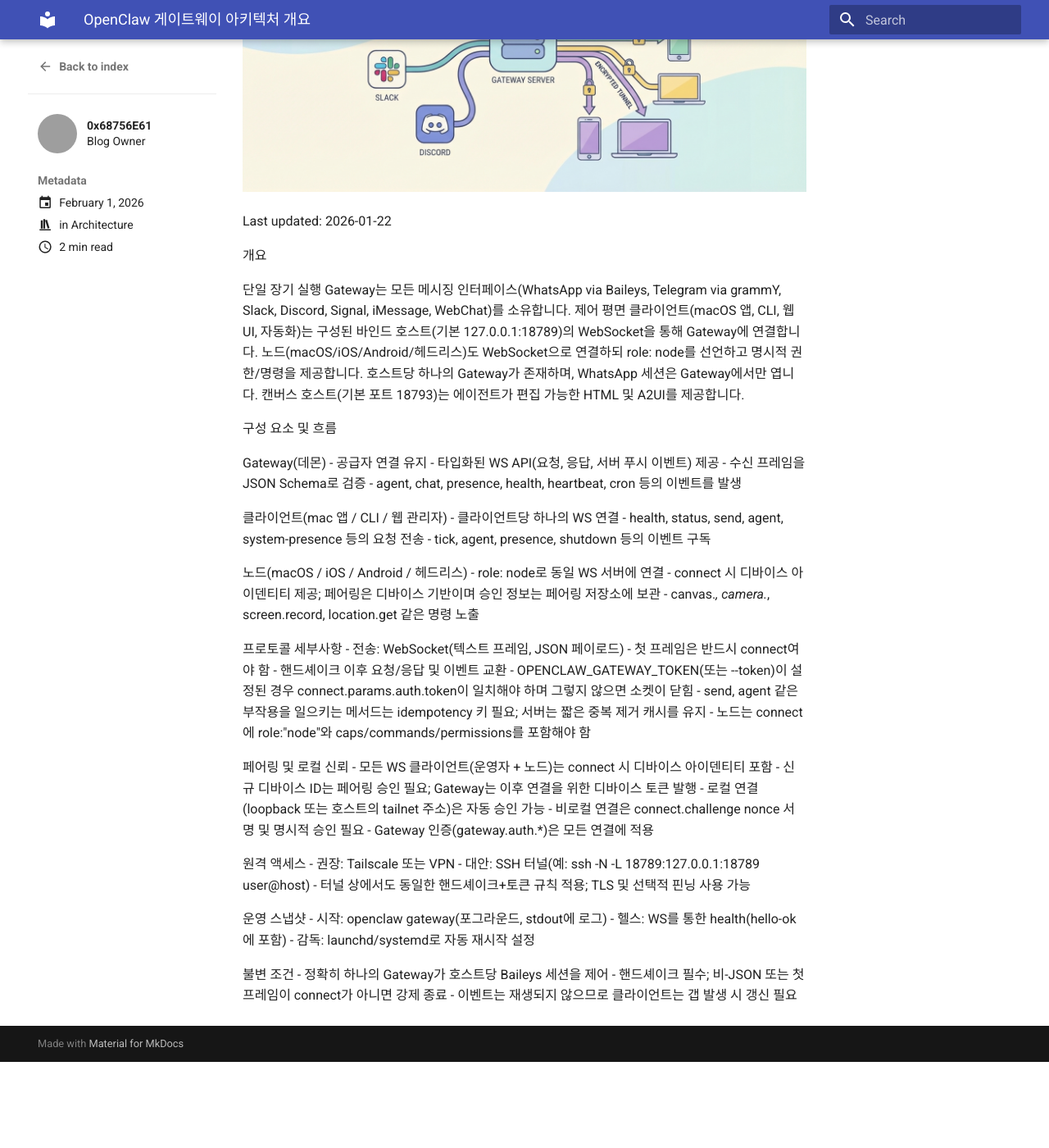
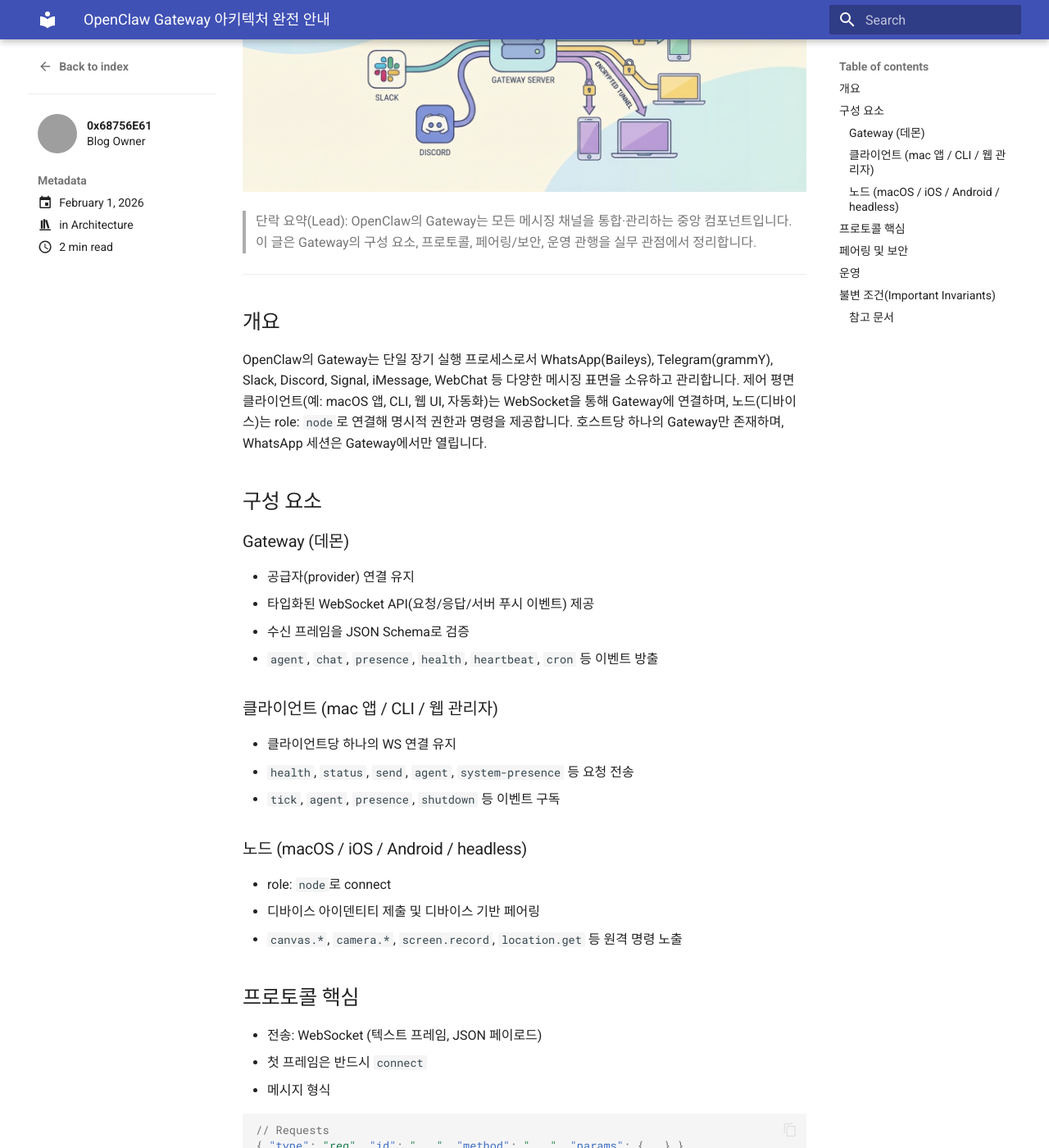
Before and after one commit to 0x68756E61/0x68756E61.github.io, an MkDocs documentation site: the page built from docs/blog/posts/2026-02-01-openclaw-gateway-architecture-overview.md, in a window 1280 px wide and 1400 px high, scrolled down 321 px. Shown: the whole window at 82% size. Built offline with MkDocs 1.6.1 and Material for MkDocs 9.7.7, drawn with Linux system fonts in a browser that asks for light colours; before the commit the page ends 1616 px from its top, so only the background shows below that; some of the changed text lies outside the part shown; grey boxes are pictures that could not be loaded.

Commit message:
Format: improve OpenClaw Gateway post to README guidelines

````diff
--- a/docs/blog/posts/2026-02-01-openclaw-gateway-architecture-overview.md
+++ b/docs/blog/posts/2026-02-01-openclaw-gateway-architecture-overview.md
@@ -1,5 +1,5 @@
 ---
-title: OpenClaw 게이트웨이 아키텍처 개요
+title: OpenClaw Gateway 아키텍처 완전 안내
 date: 2026-02-01
 authors:
   - '0x68756E61'
@@ -12,57 +12,75 @@
 
 ![](/assets/images/openclaw-gateway-architecture-overview-hero.png)
 
+> 단락 요약(Lead): OpenClaw의 Gateway는 모든 메시징 채널을 통합·관리하는 중앙 컴포넌트입니다. 이 글은 Gateway의 구성 요소, 프로토콜, 페어링/보안, 운영 관행을 실무 관점에서 정리합니다.
 
-Last updated: 2026-01-22
+---
 
-개요
+## 개요
 
-단일 장기 실행 Gateway는 모든 메시징 인터페이스(WhatsApp via Baileys, Telegram via grammY, Slack, Discord, Signal, iMessage, WebChat)를 소유합니다. 제어 평면 클라이언트(macOS 앱, CLI, 웹 UI, 자동화)는 구성된 바인드 호스트(기본 127.0.0.1:18789)의 WebSocket을 통해 Gateway에 연결합니다. 노드(macOS/iOS/Android/헤드리스)도 WebSocket으로 연결하되 role: node를 선언하고 명시적 권한/명령을 제공합니다. 호스트당 하나의 Gateway가 존재하며, WhatsApp 세션은 Gateway에서만 엽니다. 캔버스 호스트(기본 포트 18793)는 에이전트가 편집 가능한 HTML 및 A2UI를 제공합니다.
+OpenClaw의 Gateway는 단일 장기 실행 프로세스로서 WhatsApp(Baileys), Telegram(grammY), Slack, Discord, Signal, iMessage, WebChat 등 다양한 메시징 표면을 소유하고 관리합니다. 제어 평면 클라이언트(예: macOS 앱, CLI, 웹 UI, 자동화)는 WebSocket을 통해 Gateway에 연결하며, 노드(디바이스)는 role: `node`로 연결해 명시적 권한과 명령을 제공합니다. 호스트당 하나의 Gateway만 존재하며, WhatsApp 세션은 Gateway에서만 열립니다.
 
-구성 요소 및 흐름
+## 구성 요소
 
-Gateway(데몬)
-- 공급자 연결 유지
-- 타입화된 WS API(요청, 응답, 서버 푸시 이벤트) 제공
+### Gateway (데몬)
+- 공급자(provider) 연결 유지
+- 타입화된 WebSocket API(요청/응답/서버 푸시 이벤트) 제공
 - 수신 프레임을 JSON Schema로 검증
-- agent, chat, presence, health, heartbeat, cron 등의 이벤트를 발생
+- `agent`, `chat`, `presence`, `health`, `heartbeat`, `cron` 등 이벤트 방출
 
-클라이언트(mac 앱 / CLI / 웹 관리자)
-- 클라이언트당 하나의 WS 연결
-- health, status, send, agent, system-presence 등의 요청 전송
-- tick, agent, presence, shutdown 등의 이벤트 구독
+### 클라이언트 (mac 앱 / CLI / 웹 관리자)
+- 클라이언트당 하나의 WS 연결 유지
+- `health`, `status`, `send`, `agent`, `system-presence` 등 요청 전송
+- `tick`, `agent`, `presence`, `shutdown` 등 이벤트 구독
 
-노드(macOS / iOS / Android / 헤드리스)
-- role: node로 동일 WS 서버에 연결
-- connect 시 디바이스 아이덴티티 제공; 페어링은 디바이스 기반이며 승인 정보는 페어링 저장소에 보관
-- canvas.*, camera.*, screen.record, location.get 같은 명령 노출
+### 노드 (macOS / iOS / Android / headless)
+- role: `node`로 connect
+- 디바이스 아이덴티티 제출 및 디바이스 기반 페어링
+- `canvas.*`, `camera.*`, `screen.record`, `location.get` 등 원격 명령 노출
 
-프로토콜 세부사항
-- 전송: WebSocket(텍스트 프레임, JSON 페이로드)
-- 첫 프레임은 반드시 connect여야 함
-- 핸드셰이크 이후 요청/응답 및 이벤트 교환
-- OPENCLAW_GATEWAY_TOKEN(또는 --token)이 설정된 경우 connect.params.auth.token이 일치해야 하며 그렇지 않으면 소켓이 닫힘
-- send, agent 같은 부작용을 일으키는 메서드는 idempotency 키 필요; 서버는 짧은 중복 제거 캐시를 유지
-- 노드는 connect에 role:"node"와 caps/commands/permissions를 포함해야 함
+## 프로토콜 핵심
 
-페어링 및 로컬 신뢰
-- 모든 WS 클라이언트(운영자 + 노드)는 connect 시 디바이스 아이덴티티 포함
-- 신규 디바이스 ID는 페어링 승인 필요; Gateway는 이후 연결을 위한 디바이스 토큰 발행
-- 로컬 연결(loopback 또는 호스트의 tailnet 주소)은 자동 승인 가능
-- 비로컬 연결은 connect.challenge nonce 서명 및 명시적 승인 필요
-- Gateway 인증(gateway.auth.*)은 모든 연결에 적용
+- 전송: WebSocket (텍스트 프레임, JSON 페이로드)
+- 첫 프레임은 반드시 `connect`
+- 메시지 형식
 
-원격 액세스
-- 권장: Tailscale 또는 VPN
-- 대안: SSH 터널(예: ssh -N -L 18789:127.0.0.1:18789 user@host)
-- 터널 상에서도 동일한 핸드셰이크+토큰 규칙 적용; TLS 및 선택적 핀닝 사용 가능
+```json
+// Requests
+{ "type": "req", "id": "...", "method": "...", "params": {...} }
+// Responses
+{ "type": "res", "id": "...", "ok": true, "payload": {...} }
+// Events
+{ "type": "event", "event": "...", "payload": {...}, "seq": 123 }
+```
 
-운영 스냅샷
-- 시작: openclaw gateway(포그라운드, stdout에 로그)
-- 헬스: WS를 통한 health(hello-ok에 포함)
-- 감독: launchd/systemd로 자동 재시작 설정
+- 인증: `OPENCLAW_GATEWAY_TOKEN`(또는 `--token`)이 설정되면 `connect.params.auth.token`이 일치해야 연결 허용
+- 재시도/중복제거: `send`, `agent` 같은 부작용을 일으키는 메서드는 idempotency 키 필요; 서버는 짧은 중복 제거 캐시 유지
 
-불변 조건
-- 정확히 하나의 Gateway가 호스트당 Baileys 세션을 제어
-- 핸드셰이크 필수; 비-JSON 또는 첫 프레임이 connect가 아니면 강제 종료
-- 이벤트는 재생되지 않으므로 클라이언트는 갭 발생 시 갱신 필요
+## 페어링 및 보안
+
+- 모든 WS 클라이언트는 연결 시 디바이스 아이덴티티 포함
+- 신규 디바이스는 페어링 승인 필요; Gateway가 디바이스 토큰을 발행
+- 로컬 연결(loopback 또는 같은 tailnet 주소)은 자동 승인 가능
+- 원격 연결은 `connect.challenge` nonce 서명 및 명시적 승인 필요
+
+!!! tip "실무 팁"
+    원격 관리를 위해 Tailscale 또는 VPN을 권장합니다. SSH 터널(예: `ssh -N -L 18789:127.0.0.1:18789 user@host`)은 대안이지만, TLS와 핀닝을 통해 보안을 보강하세요.
+
+## 운영
+
+- 시작: `openclaw gateway` (포그라운드; 로그는 stdout)
+- 헬스 체크: WebSocket을 통한 health 엔드포인트 및 `hello-ok` 페이로드 포함
+- 감독: `launchd` 또는 `systemd`로 자동 재시작 구성
+
+## 불변 조건(Important Invariants)
+
+- 한 호스트당 정확히 하나의 Gateway가 Baileys 세션을 제어합니다.
+- 핸드셰이크는 필수입니다. 비-JSON 또는 첫 프레임이 `connect`가 아니면 연결 강제 종료됩니다.
+- 이벤트는 재생되지 않으므로 클라이언트는 갭이 발생하면 상태를 갱신해야 합니다.
+
+---
+
+### 참고 문서
+- 원문: Gateway Architecture — OpenClaw docs
+
+(이 글은 OpenClaw 문서의 'Gateway Architecture' 항목을 한글로 번역·정리한 것입니다.)
````
